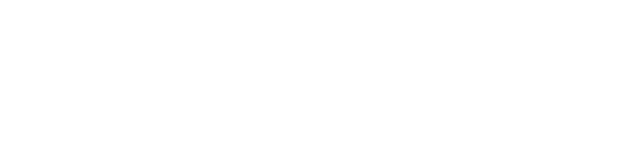
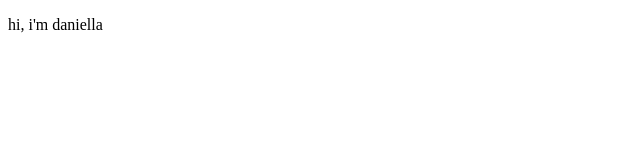
Before and after one commit to thebasilugo/betsefer, a plain HTML site: page daniella/index.html in a window 1280 px wide. Shown: the whole page, without its empty margins (0-640 px from the left). Drawn offline with Linux system fonts and the light colour scheme.

Commit message:
update daniella

```diff
--- a/daniella/index.html
+++ b/daniella/index.html
@@ -3,6 +3,6 @@
   <title>Document</title>
 </head>
 <body>
-  <p></p>
+  <p>hi, i'm daniella</p>
 </body>
 </html>
```
